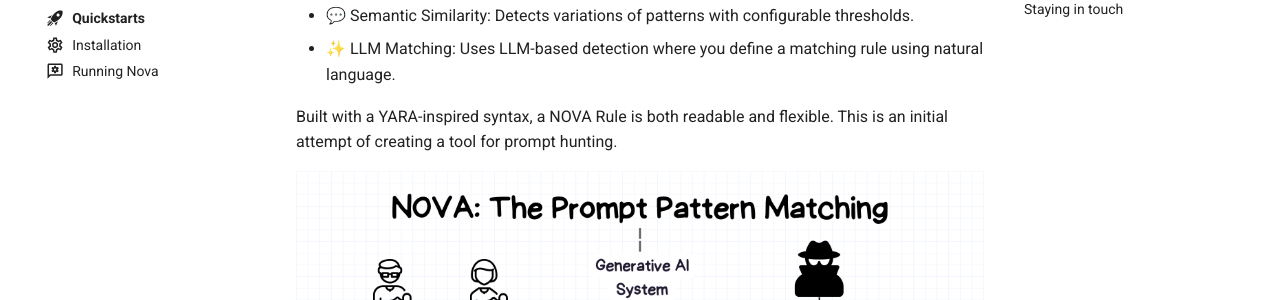
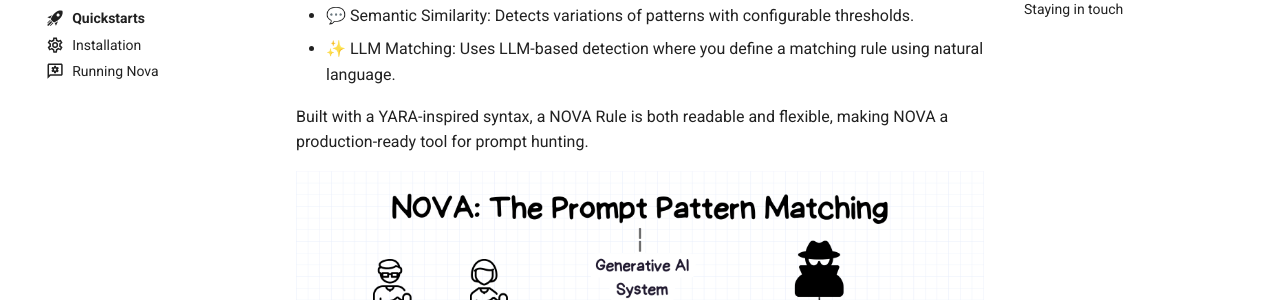
Before and after one commit to Nova-Hunting/nova-doc, an MkDocs documentation site: the page built from docs/index.md, in a window 1280 px wide and 900 px high, scrolled down 665 px. Shown: the part 153-453 px from the top of the window. Built offline with MkDocs 1.6.1 and Material for MkDocs 9.7.7, drawn with Linux system fonts in a browser that asks for light colours; comment, search, counter and statistics services are not loaded; the version menu is left out.

Commit message:
Describe NOVA as production-ready on home page
Co-Authored-By: Claude Fable 5 <noreply@anthropic.com>

```diff
--- a/docs/index.md
+++ b/docs/index.md
@@ -26,7 +26,7 @@ A NOVA rule can be used with the following capabilities:
 - 💬 Semantic Similarity: Detects variations of patterns with configurable thresholds.
 - ✨ LLM Matching: Uses LLM-based detection where you define a matching rule using natural language.
 
-Built with a YARA-inspired syntax, a NOVA Rule is both readable and flexible. This is an initial attempt of creating a tool for prompt hunting.
+Built with a YARA-inspired syntax, a NOVA Rule is both readable and flexible, making NOVA a production-ready tool for prompt hunting.
 
 ![](nova_overview.png)
 
```
